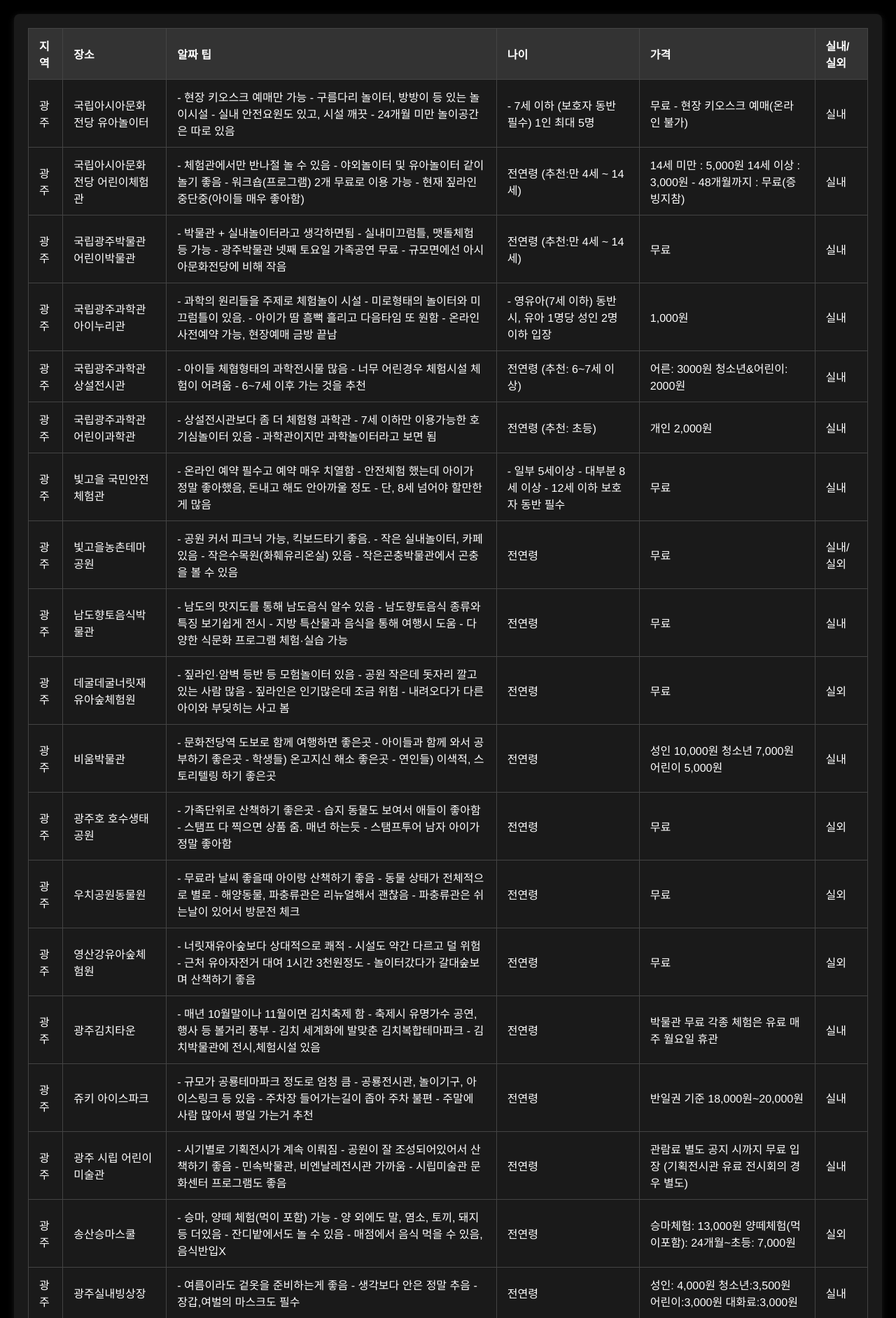
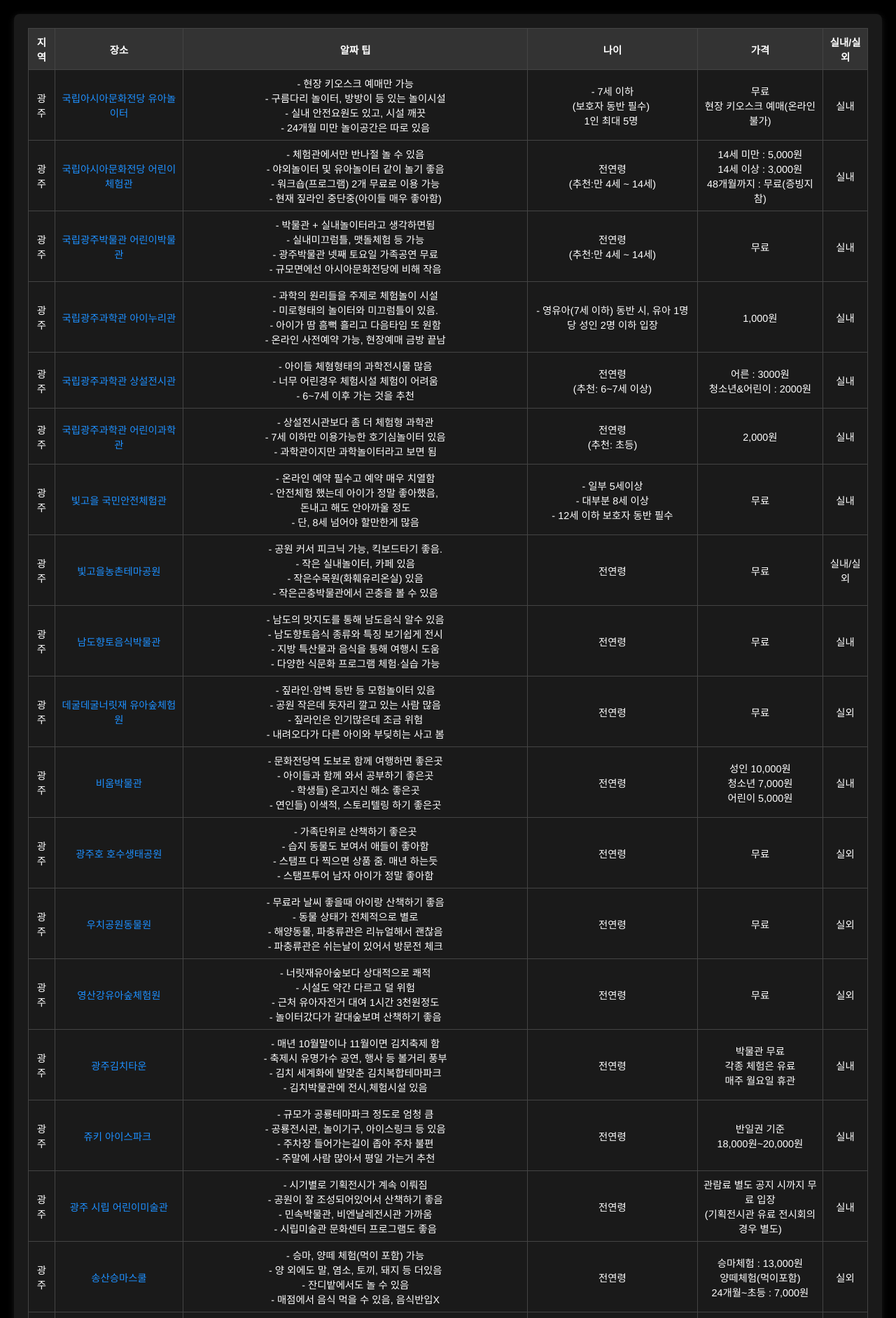
Before and after one commit to black4305/withkids, a Flask app: page / in a window 1280 px wide. Shown: the part 185-2069 px from the top of the page at 70% size. Run offline with Flask 3, Linux system fonts and the light colour scheme; data comes from the database, SQL or seed files in the repository; data that the repository does not hold is empty.

Commit message:
니뇨의 여행 표 삽입, 줄바꿈 및 내용 안 보이는 오류 해결, 링크 삽입 문제 해결

```diff
--- a/app.py
+++ b/app.py
@@ -7,30 +7,7 @@
 # 데이터베이스 파일 경로 설정
 EVENT_DB_PATH = os.path.join("data", "event.db")
 NINO_TRIP_DB_PATH = os.path.join("data", "nino-trip.db")
-
-# 데이터베이스 초기화 함수
-def initialize_db():
-    conn = sqlite3.connect(EVENT_DB_PATH)
-    cursor = conn.cursor()
-    cursor.execute('''
-        CREATE TABLE IF NOT EXISTS event (
-            작성일 TEXT,
-            카테고리 TEXT,
-            지역 TEXT,
-            행사명 TEXT,
-            내용 TEXT,
-            장소 TEXT,
-            일시 TEXT,
-            대상 TEXT,
-            접수기간 TEXT,
-            문의 TEXT,
-            신청링크 TEXT,
-            게시물링크 TEXT,
-            페이지링크 TEXT
-        )
-    ''')
-    conn.commit()
-    conn.close()
+FOREST_DB_PATH = os.path.join("data", "forest.db")
 
 # event.db에서 데이터 가져오기
 def get_event_data():
@@ -45,19 +22,40 @@
 # nino-trip.db에서 데이터 가져오기
 def get_nino_trip_data():
     conn = sqlite3.connect(NINO_TRIP_DB_PATH)
+    conn.row_factory = sqlite3.Row
     cursor = conn.cursor()
-    cursor.execute("SELECT * FROM nino_trip")
+    cursor.execute("SELECT 지역, 장소, `알짜 팁`, 나이, 가격, `실내/실외`, 링크 FROM TravelData")
+    data = cursor.fetchall()
+    conn.close()
+
+    # 데이터에서 '-'로 구분된 항목들을 \n으로 줄바꿈 처리하여 HTML로 전달
+    trips = [dict(row) for row in data]
+    for trip in trips:
+        if '알짜 팁' in trip and trip['알짜 팁']:
+            trip['알짜 팁'] = '\n'.join('- ' + part.strip() for part in trip['알짜 팁'].split('-') if part)
+
+        if '가격' in trip and trip['가격']:
+            trip['가격'] = '\n'.join(part.strip() for part in trip['가격'].split('-') if part)
+
+    return trips
+
+# forest.db에서 데이터 가져오기
+def get_forest_data():
+    conn = sqlite3.connect(FOREST_DB_PATH)
+    cursor = conn.cursor()
+    cursor.execute("SELECT * FROM forest")
     columns = [description[0] for description in cursor.description]
-    nino_trip = [dict(zip(columns, row)) for row in cursor.fetchall()]
+    forests = [dict(zip(columns, row)) for row in cursor.fetchall()]
     conn.close()
-    return nino_trip
+    return forests
 
 @app.route('/')
 def index():
     event_data = get_event_data()
     nino_trip_data = get_nino_trip_data()
-    return render_template('index.html', event_data=event_data, nino_trip_data=nino_trip_data)
+    forest_data = get_forest_data()
+
+    return render_template('index.html', event_data=event_data, nino_trip_data=nino_trip_data, forest_data=forest_data)
 
 if __name__ == '__main__':
-    initialize_db()  # 초기화 함수 호출
     app.run(debug=True)
--- a/static/style.css
+++ b/static/style.css
@@ -58,32 +55,32 @@
 
 /* 테이블 스타일 */
 .table-container {
-    overflow-x: hidden; /* 가로 스크롤 제거 */
+    overflow-x: hidden;
 }
 
 table {
     width: 100%;
     border-collapse: collapse;
-    table-layout: auto; /* 각 셀이 동일한 너비를 가지도록 */
+    table-layout: auto; /* 열 너비가 내용에 맞게 자동 조절되도록 설정 */
 }
 
 th, td {
-    padding: 12px 15px;
-    text-align: left;
-    border: 1px solid #444; /* 어두운 테두리 */
-    color: #fff; /* 흰색 텍스트 */
-    word-wrap: break-word; /* 긴 텍스트 줄바꿈 */
-    overflow-wrap: break-word; /* 너무 긴 단어 줄바꿈 */
-    white-space: normal; /* 텍스트 줄바꿈을 허용 */
+    padding: 8px; /* 셀 안의 여백 */
+    text-align: center; /* 텍스트 중앙 정렬 */
+    vertical-align: middle; /* 내용 중앙 정렬 */
+    border: 1px solid #444;
+    color: #fff;
+    font-size: 0.9em;
+    white-space: pre-wrap; /* 줄바꿈 문자(\n)를 유지 */
 }
 
 th {
-    background-color: #333; /* 헤더 배경 어두운 회색 */
-    color: #fff; /* 헤더 텍스트 흰색 */
+    background-color: #333;
+    color: #fff;
 }
 
 td a {
-    color: #1e90ff; /* 파란색 링크 */
+    color: #1e90ff;
     text-decoration: none;
 }
 
--- a/templates/index.html
+++ b/templates/index.html
@@ -90,6 +90,7 @@
     </section>
 
     <!-- Nino's Trip Section -->
+    <!-- nino-trip 섹션 -->
     <section id="nino-trip" class="content-section" style="display: none;">
         <div class="table-container">
             <table>
@@ -107,11 +108,11 @@
                     {% for trip in nino_trip_data %}
                     <tr>
                         <td>{{ trip.지역 }}</td>
-                        <td>{{ trip.장소 }}</td>
-                        <td>{{ trip.알짜_팁 }}</td>
-                        <td>{{ trip.나이 }}</td>
-                        <td>{{ trip.가격 }}</td>
-                        <td>{{ trip.실내_실외 }}</td>
+                        <td><a href="{{ trip.링크 }}" target="_blank">{{ trip.장소 }}</a></td>
+                        <td class="pre-wrap">{{ trip["알짜 팁"] }}</td>
+                        <td>{{ trip.나이 or 'N/A' }}</td>
+                        <td>{{ trip.가격 or 'N/A' }}</td>
+                        <td class="pre-wrap">{{ trip["실내/실외"] }}</td>
                     </tr>
                     {% else %}
                     <tr>
@@ -121,12 +122,6 @@
                 </tbody>
             </table>
         </div>
-    </section>
-
-
-    <section id="nino-trip" class="content-section" style="display: block;">
-        <h2>니노의 여행</h2>
-        <!-- 니노의 여행 관련 내용 추가 -->
     </section>
 
     <!-- 다른 콘텐츠 영역 -->
@@ -151,8 +146,30 @@
     </section>
 
     <section id="forest" class="content-section" style="display: none;">
-        <h2>유아숲</h2>
-        <!-- 유아숲 관련 내용 추가 -->
+        <div class="table-container">
+            <table>
+                <thead>
+                    <tr>
+                        <th>지역</th>
+                        <th>장소</th>
+                        <th>관리주체</th>
+                    </tr>
+                </thead>
+                <tbody>
+                    {% for forest in forest_data %}
+                    <tr>
+                        <td>{{ forest.지역 }}</td>
+                        <td>{{ forest.장소 }}</td>
+                        <td>{{ forest.관리주체 }}</td>
+                    </tr>
+                    {% else %}
+                    <tr>
+                        <td colspan="3">데이터가 없습니다.</td>
+                    </tr>
+                    {% endfor %}
+                </tbody>
+            </table>
+        </div>
     </section>
 
     <!-- 문의 섹션 -->
```
Also changed, not shown: other parts of static/style.css (+10 -21 lines), data/forest.db (added), data/nino-trip.db, 1 other file.
